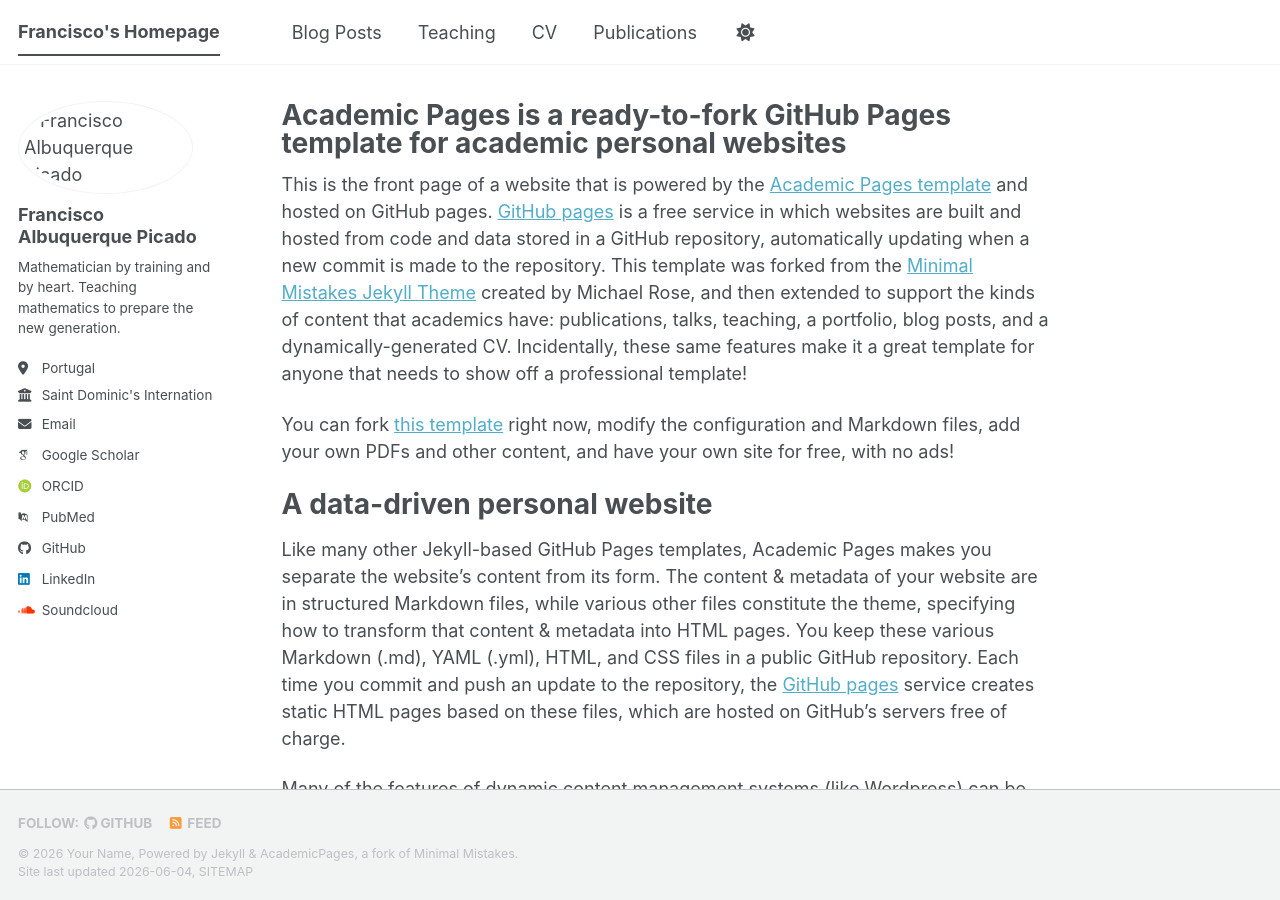
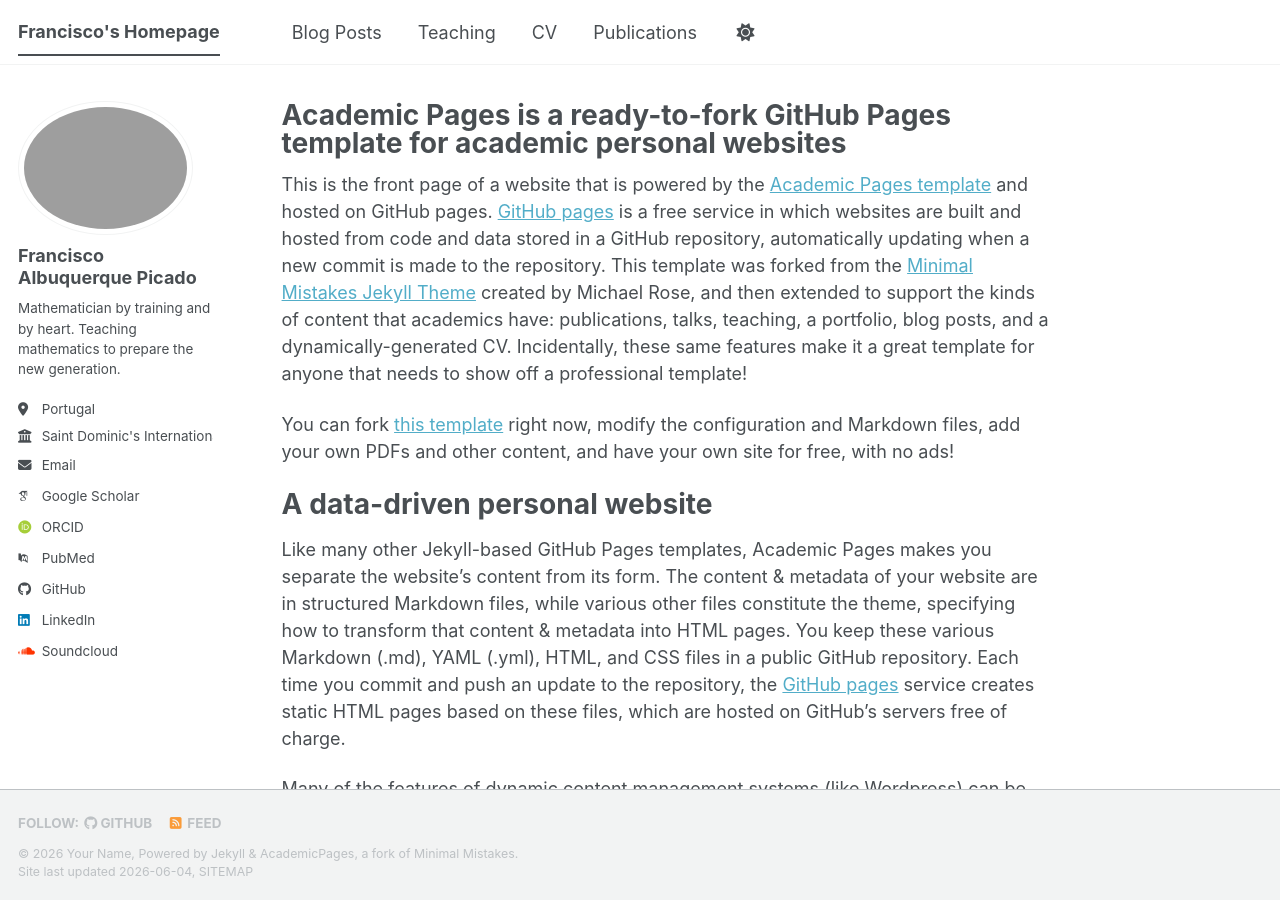
Before and after one commit to ghaleon7/ghaleon7.github.io, a Jekyll site: the page built from _pages/about.md, in a window 1280 px wide and 900 px high. Built offline with Jekyll 4.4.1, drawn with Linux system fonts in a browser that asks for light colours; some web fonts are replaced; a script bundle is joined from its source files by our own code; library files that are not in the unit come from our copies.

Commit message:
Update _config.yml
nova foto

```diff
--- a/_config.yml
+++ b/_config.yml
@@ -23,7 +23,7 @@
 #               Additional customization can be done by editing /_includes/author-profile.html
 author:
   # Biographic information
-  avatar           : "FranciscoAlbPicado_Photo (2).jpg"
+  avatar           : "41-R5C_3731_2.jpg"
   name             : "Francisco Albuquerque Picado"
   pronouns         : # example: "she/her"
   bio              : "Mathematician by training and by heart. Teaching mathematics to prepare the new generation."
```
